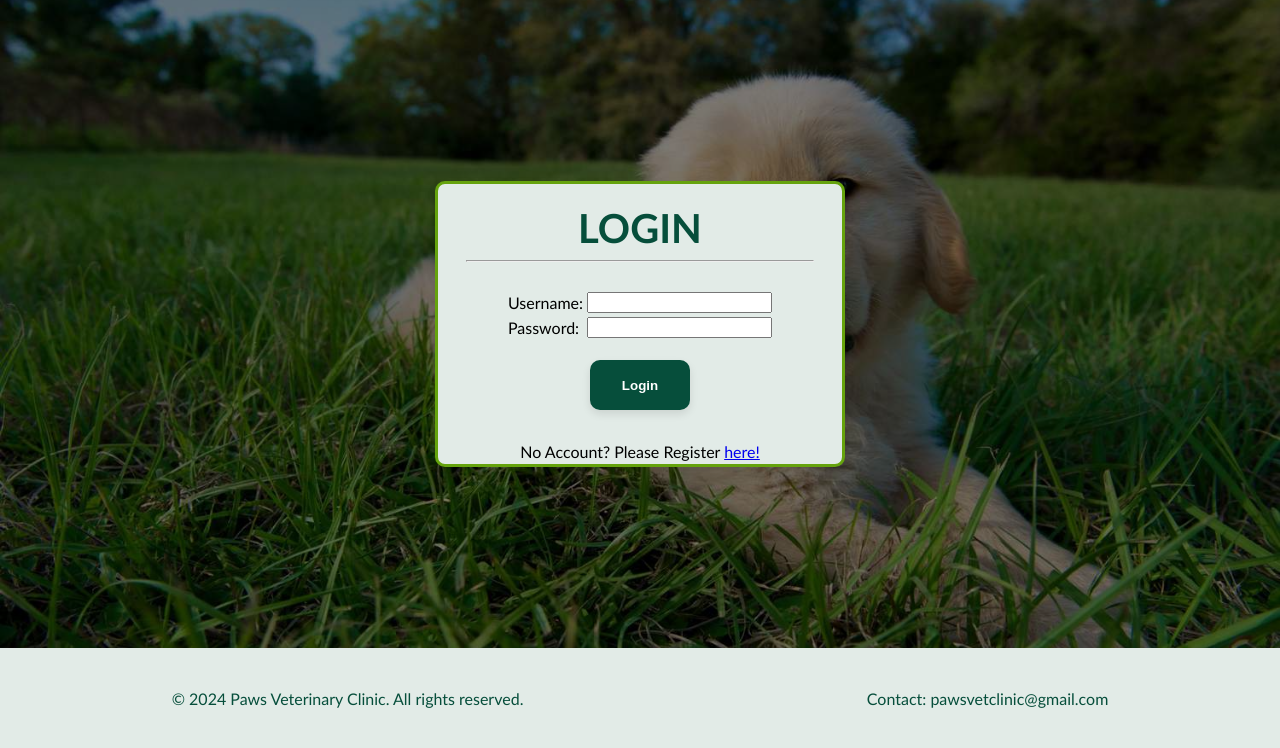
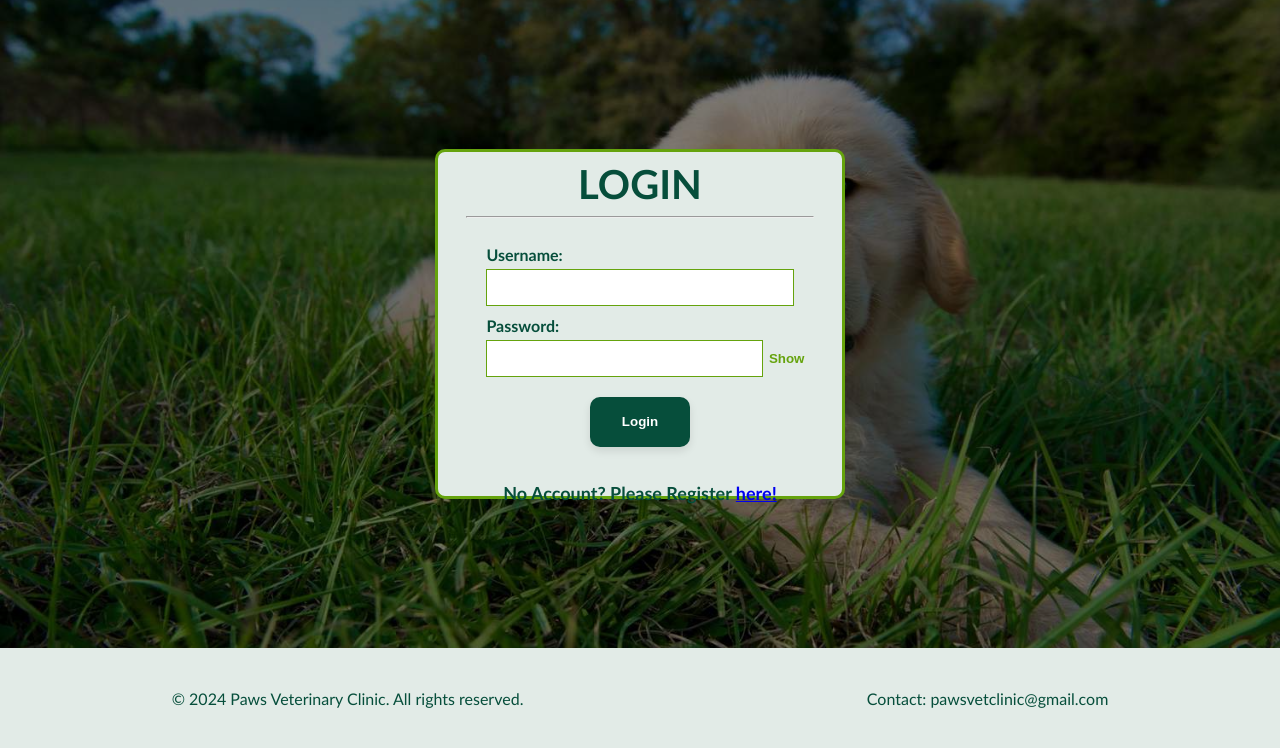
Before and after one commit to Zanis3/II-A-APDEV-FINAL-PROJECT-WEBAPPS-PAWS-VETERINARY-WEBSITE-, a PHP site: page /login.php in a window 1280 px wide. Shown: the part 80-828 px from the top of the page. Run offline with PHP 8.4, Linux system fonts and the light colour scheme; some web fonts are replaced.

Commit message:
login changes

```diff
--- a/css/style_login.css
+++ b/css/style_login.css
@@ -24,10 +24,10 @@
 
 .text-sub{
     font-weight: bold;
-    font-size: 20px;
+    font-size: 18px;
     color:var(--dark-green);
     margin-top:0;
-    text-align:left;
+    text-align:center;
 }
 
 
@@ -52,7 +52,7 @@
     flex-direction: column;
     align-items: center;
     justify-content: center;
-    height: 40%;
+    height: 50%;
     width: 30%;
     border-radius: 10px;
     background-color: var(--lighter-green);
@@ -67,7 +67,34 @@ form{
     display:flex;
     flex-direction: column;
     align-items: center;
+    width:80%;
+}
+
+label{
+    color:var(--dark-green);
+    font-weight: bold;
+    text-align:left;
+    width:100%;
+    margin-bottom:5px;
+}
+
+.password-container{
+    display:flex;
+    align-items:center;
     justify-content: center;
+    width:100%;
+}
+
+#txtUsername, #txtPassword{
+    padding:10px;
+    width:100%;
+    border: 1px solid var(--light-green);
+    color:var(--dark-green);
+    font-weight: bold;
+}
+
+.txtPassword{
+    width:90%;
 }
 
 .line {
@@ -76,7 +103,7 @@ form{
     height: 1px;
 }
 
-.button{
+.btnLogin, .btnRegister{
     background-color: var(--dark-green);
     color: white;
     border-style: none;
@@ -89,9 +116,19 @@ form{
     font-weight: bold;
 }
 
-.button:hover{
+.btnLogin:hover, .btnRegister:hover{
     background-color: var(--light-green);
     transition:0.7s;
+}
+
+.btnShow{
+    background:none;
+    border:none;
+    font-weight: bold;
+    color:var(--light-green);
+    cursor:pointer;
+    padding-bottom:20px;
+    width:10%;
 }
 
 
--- a/template/login-ui.php
+++ b/template/login-ui.php
@@ -1,25 +1,5 @@
 <?php
     require 'template/config.php';
-
-    $adminUsername = "admin";
-    $adminPassword = "password123";
-
-    $loginSuccess = false;
-
-    if ($_SERVER["REQUEST_METHOD"] === "POST") {
-        $username = $_POST["txtUsername"];
-        $password = $_POST["txtPassword"];
-
-        if($username === $adminUsername && $password === $adminPassword){
-            $loginSuccess = true;
-            $_SESSION["isAdmin"] = true;
-            header("Location: dashboard/Dashboard.php");
-            exit();
-        }
-        elseif(empty($username) || empty($password)) {
-            echo "<script>alert('Please fill in all required fields.');</script>";
-        }
-    }
 ?>
 
 <head>
@@ -34,20 +14,35 @@
             <hr class="line">
             <br>
             <form method="post" action="<?php echo htmlspecialchars($_SERVER['PHP_SELF']);?>">
-                <table>
-                    <tr>
-                        <td><label for="txtUsername">Username: </label></td>
-                        <td><input type="text" name="txtUsername" id="txtUsername"></td>
-                    </tr>
-                    <tr>
-                        <td><label for="txtPassword">Password: </label></td>
-                        <td><input type="password" name="txtPassword" id="txtPassword"></td>
-                    </tr>
-                </table>
-                <br>
-                <button type="submit" name="btnLogIn" class="button">Login</button>
+                <label for="txtUsername">Username: </label>
+                <input type="text" name="txtUsername" id="txtUsername" style="margin-bottom:10px;">
+
+                <label for="txtPassword">Password: </label>
+                <div class="password-container">
+                    <input type="password" name="txtPassword" id="txtPassword" class="txtPassword" style="margin-bottom:20px;">
+                    <button type="button" class="btnShow" name="btnShow">Show</button>
+                </div>
+
+                <input type="submit" name="btnLogIn" class="btnLogin" value="Login">
             </form>
-            <p>No Account? Please Register <a href="?showRegisterUI=true">here!</a></p>
+            <br>
+            <p class="text-sub">No Account? Please Register <a href="?showRegisterUI=true">here!</a></p>
         </div>
     </div>
+
+    <script>
+        document.querySelectorAll('.btnShow').forEach(function(btnShow) {
+            btnShow.addEventListener('click', function(event){
+                var passwordField = document.getElementById('txtPassword');
+                if(passwordField.type === "password"){
+                    passwordField.type = "text";
+                    btnShow.textContent = "Hide";
+                }
+                else{
+                    passwordField.type = "password";
+                    btnShow.textContent = "Show";
+                }
+            });
+        });
+    </script>
 </body>
--- a/template/register-ui.php
+++ b/template/register-ui.php
@@ -35,8 +35,8 @@
                 </tr>
             </table>
             <br>
-            <button type="button" name="btnRegister" class="button">Register</button>
-            <p>Back to <a href="../II-A-APDEV-FINAL-PROJECT-WEBAPPS-PAWS-VETERINARY-WEBSITE-/login.php">Login</a></p>
+            <button type="button" name="btnRegister" class="btnRegister">Register</button>
+            <p class="text-sub" style="margin-top:20px;">Back to <a href="../II-A-APDEV-FINAL-PROJECT-WEBAPPS-PAWS-VETERINARY-WEBSITE-/login.php">Login</a></p>
         </div>
     </div>
 
```
Also changed, not shown: script/button.js (deleted, +0 -17 lines), script/appointment.js (line endings or trailing spaces).
